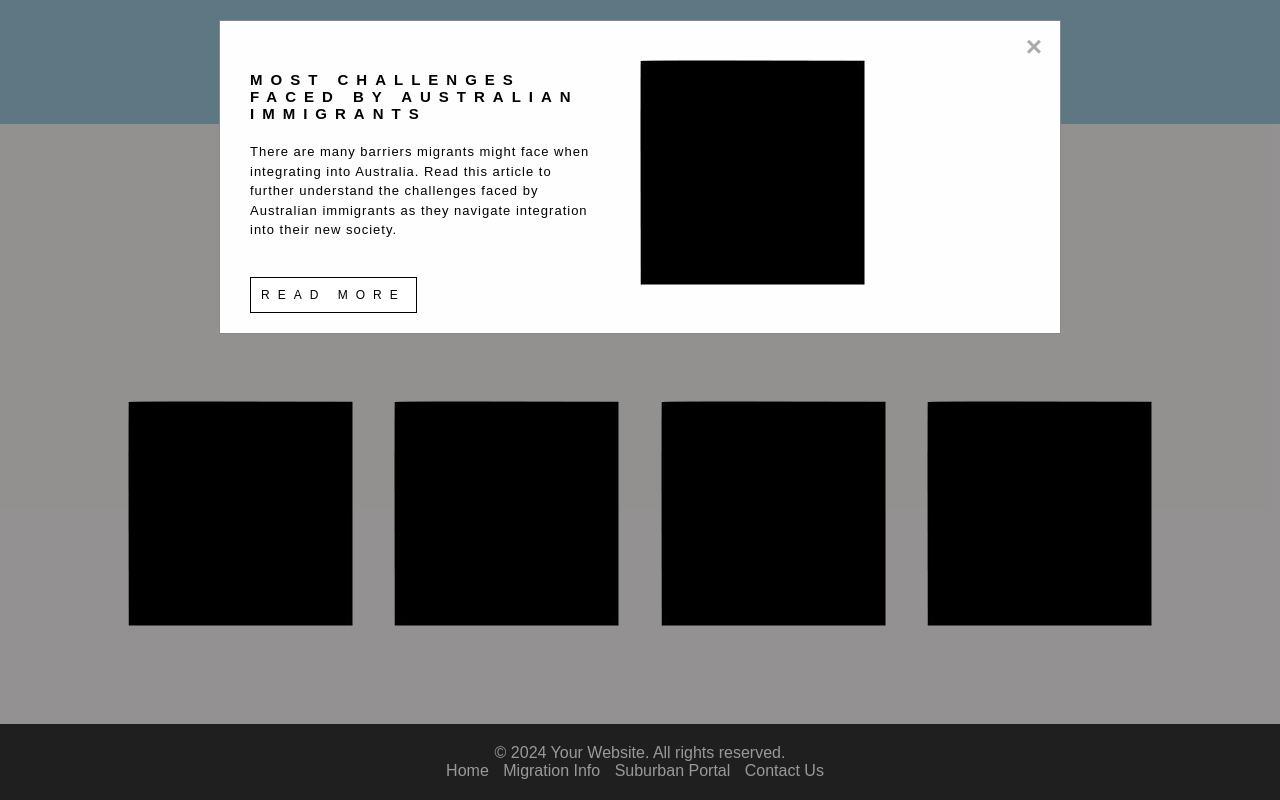
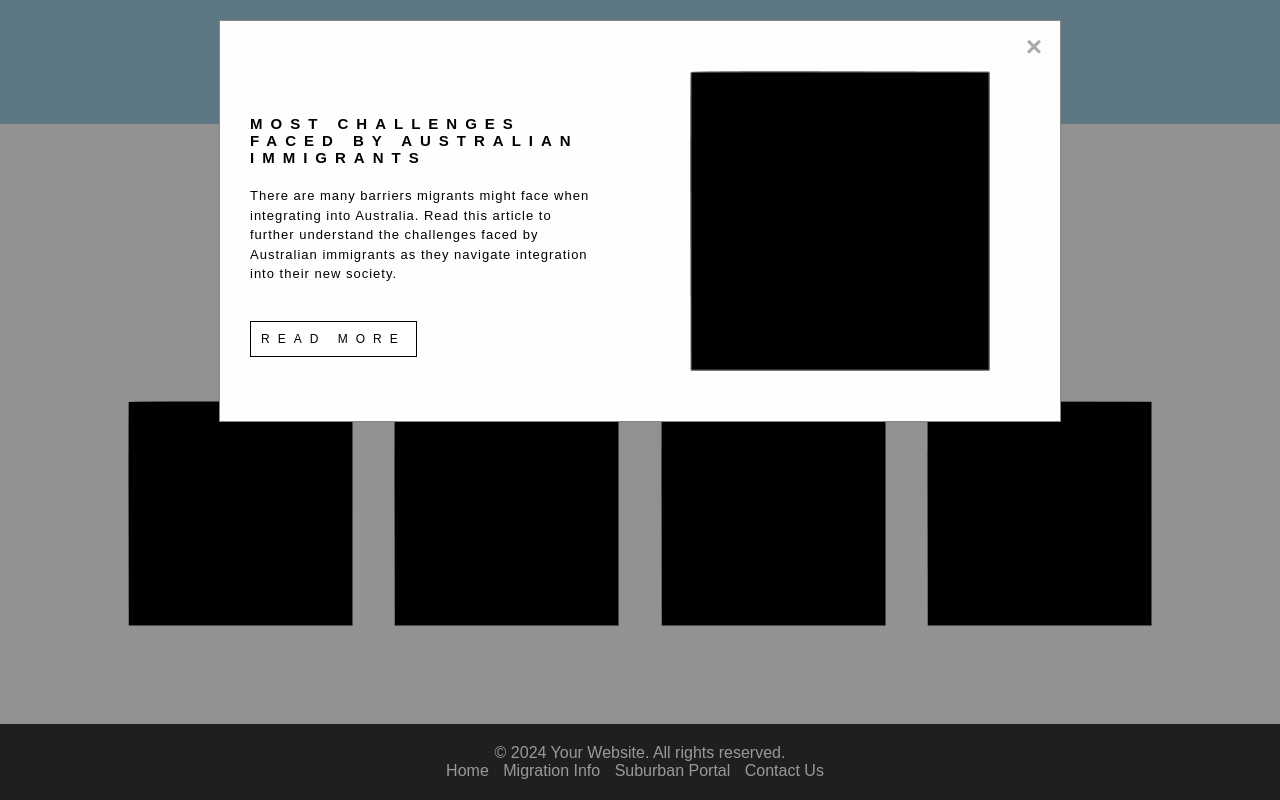
Before and after one commit to jngg0066/test, a plain HTML site: page pages/home.html in a window 1280 px wide. Both pictures are taken after a click on the picture 240 px from the left and 2667 px from the top of the page. Shown: the part 2154-2954 px from the top of the page. Drawn offline with Linux system fonts and the light colour scheme; files whose address does not match are found by name.

Commit message:
Update homenews.css

```diff
--- a/css/homenews.css
+++ b/css/homenews.css
@@ -46,8 +46,17 @@
 
 .popup-image {
   flex: 1; /* Take up all available space */
-  max-width: 50%; /* Limit the width to half of the popup */
-  height: auto; /* Maintain aspect ratio */
+  display: flex; /* Use flexbox for layout */
+  align-items: center; /* Center items vertically */
+  justify-content: center; /* Center items horizontally */
+}
+
+.popup-image img {
+  width: 300px; /* Ensure the image covers the entire width */
+  height: 300px; /* Ensure the image covers the entire height */
+  object-fit: cover; /* Maintain aspect ratio and cover the entire space */
+  margin-top: 30px;
+  margin-bottom: 30px;
 }
 
 .popup-text {
@@ -55,8 +64,8 @@
 }
 
 .popup-text h2 {
+  font-size: 15px;
   margin-top: 30px;
-  font-size: 15px;
   margin-right: 50px;
   margin-left: 10px;
 }
```
